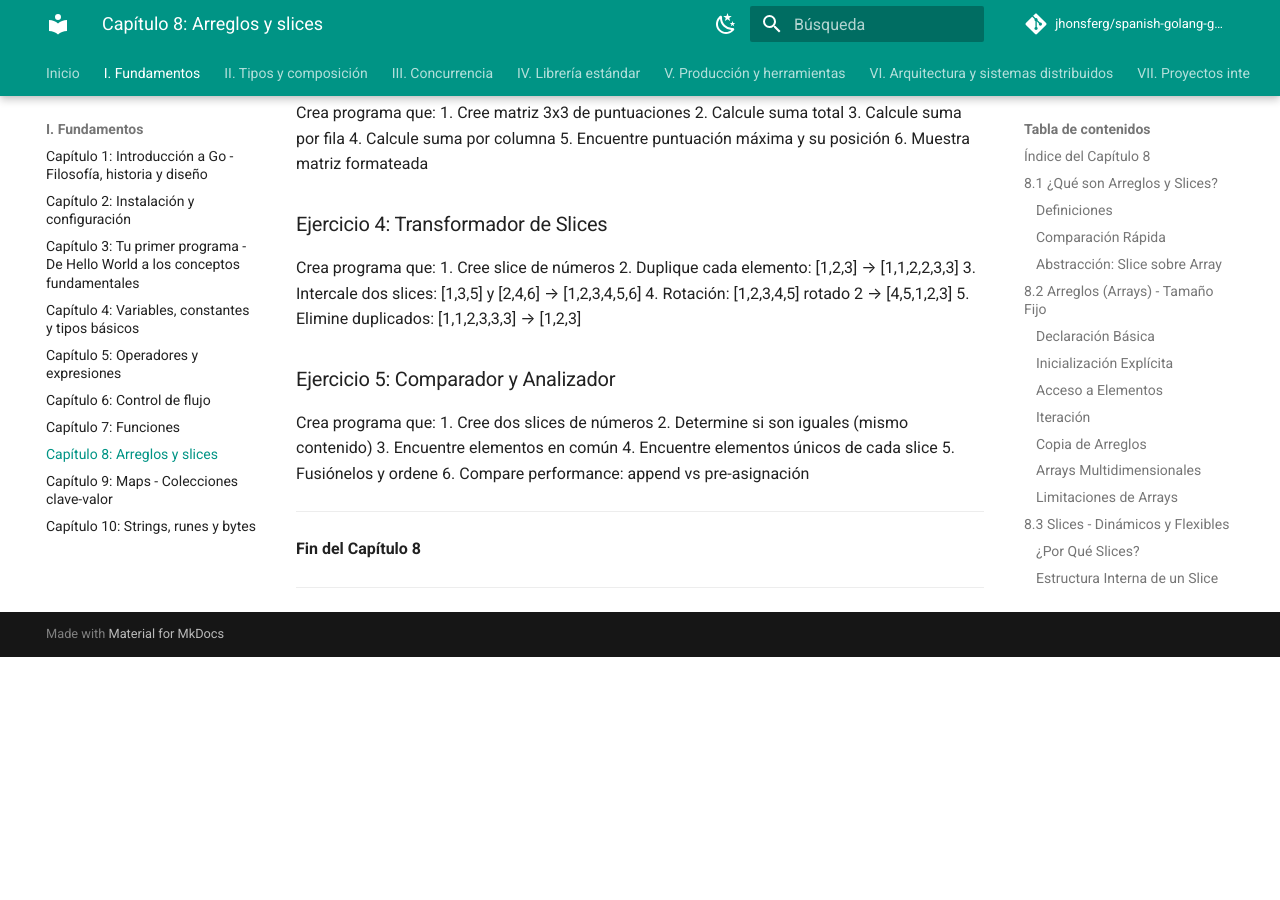
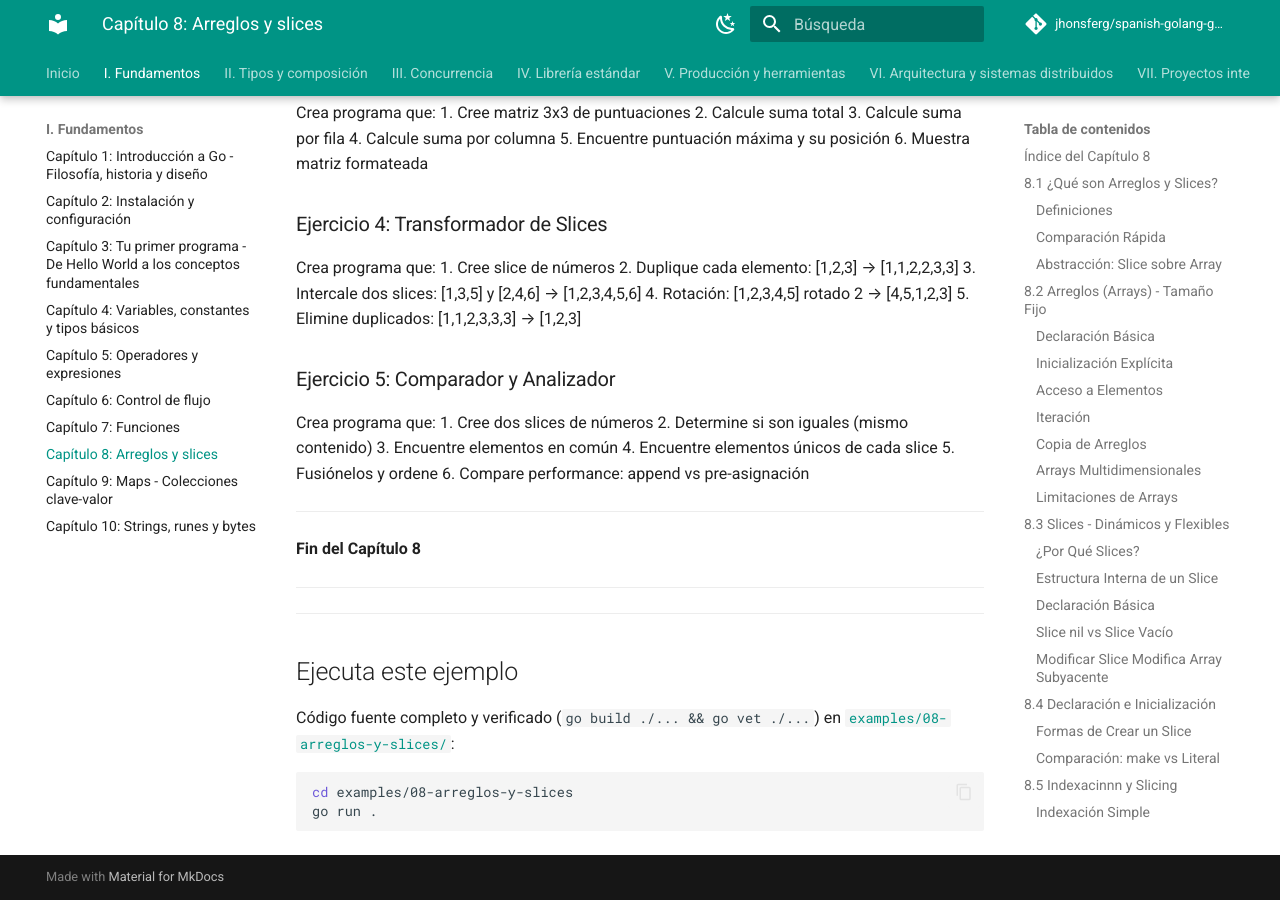
Before and after one commit to jhonsferg/spanish-golang-guide, an MkDocs documentation site: the page built from docs/01-fundamentos/08-arreglos-y-slices.md, in a window 1280 px wide and 900 px high, scrolled down 15791 px. Built offline with MkDocs 1.6.1 and Material for MkDocs 9.7.7, drawn with Linux system fonts in a browser that asks for light colours; comment, search, counter and statistics services are not loaded; before the commit the page ends 16448 px from its top, so only the background shows below that.

Commit message:
docs: enlazar ejemplo ejecutable en el capítulo 8

````diff
--- a/docs/01-fundamentos/08-arreglos-y-slices.md
+++ b/docs/01-fundamentos/08-arreglos-y-slices.md
@@ -843,3 +843,16 @@
 **Fin del Capítulo 8**
 
 ---
+
+
+---
+
+## Ejecuta este ejemplo
+
+Código fuente completo y verificado (`go build ./... && go vet ./...`) en
+[`examples/08-arreglos-y-slices/`](https://github.com/jhonsferg/spanish-golang-guide/tree/main/examples/08-arreglos-y-slices):
+
+```bash
+cd examples/08-arreglos-y-slices
+go run .
+```
````
